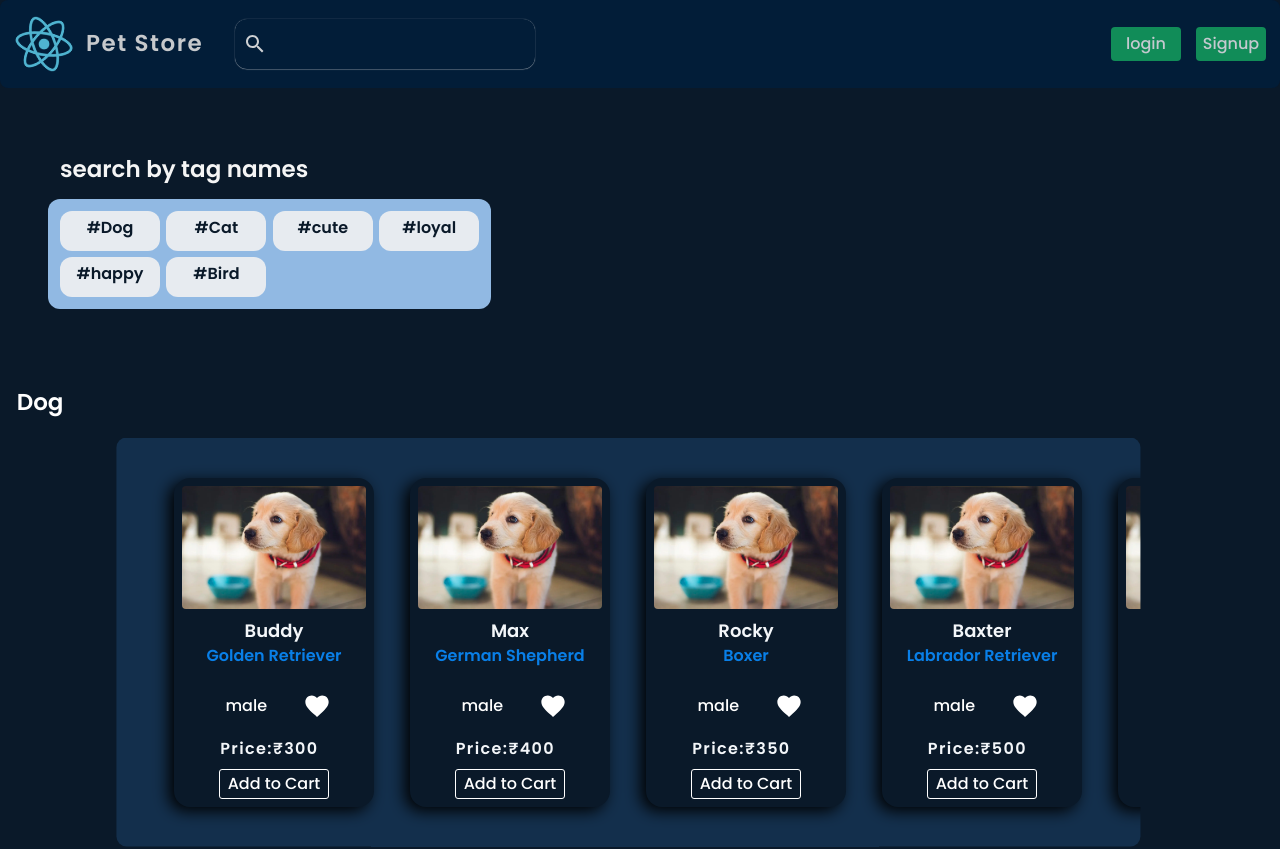
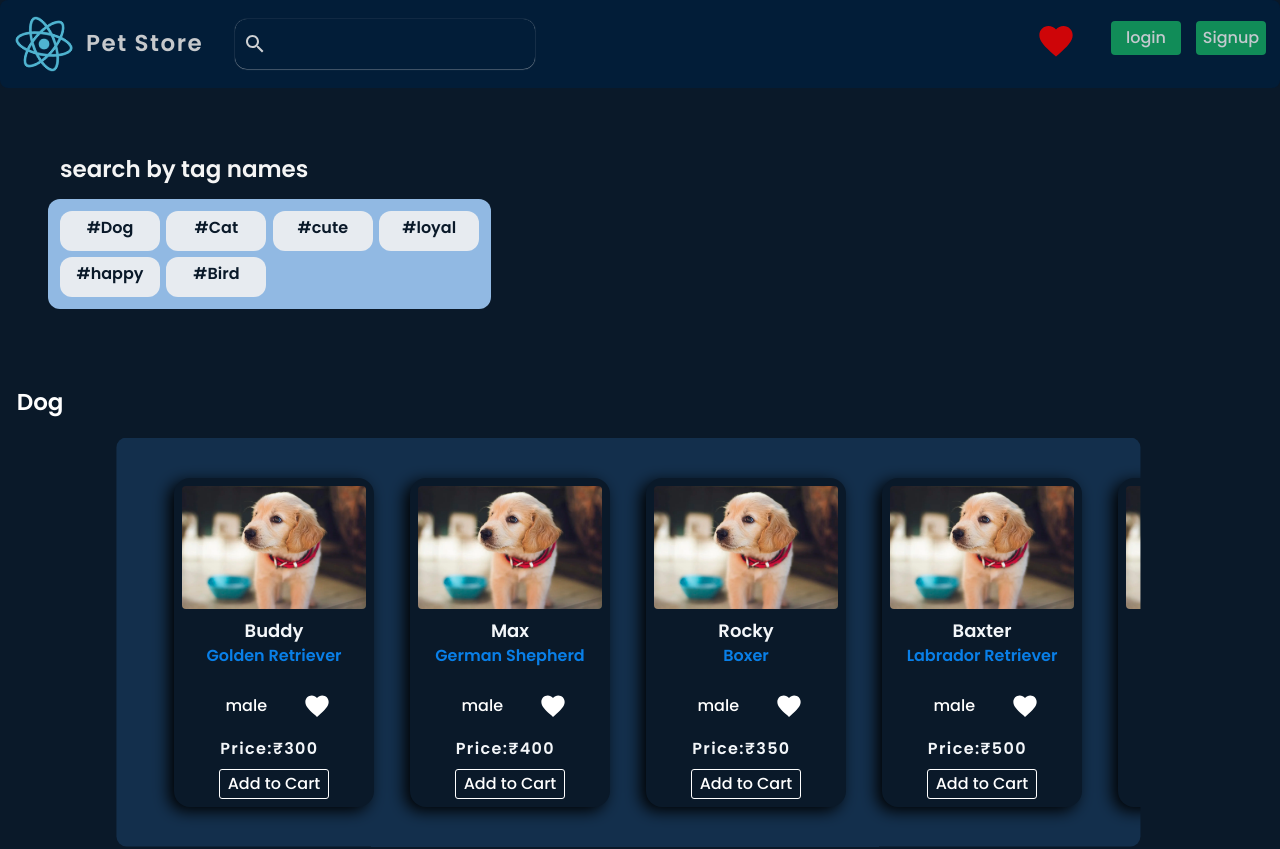
Before and after one commit to Krishcode264/pet-shop, a React (Create React App) app: page / in a window 1280 px wide. Shown: the top 849 px of the page. Built offline with nearby package versions, Linux system fonts and the light colour scheme; no server answers.

Commit message:
now non logged user can see his liked pets

```diff
--- a/src/componants/navbar/NavBar.jsx
+++ b/src/componants/navbar/NavBar.jsx
@@ -18,14 +18,20 @@ const NavBar = () => {
   }
   return (
     <div className="main_nav">
-        <div className="right_nav">
+      <div className="right_nav">
         <TopNav />
-      <Search/>
-        </div>
-        <div className='auth_btns'>
+        <Search />
+      </div>
+      <div className="auth_btns">
         {!profileStates.user.islogged ? (
           <>
+               <Link to="/liked">
 
+            <FavoriteIcon
+              title="check your wishlist"
+              className="wishlist_icon"
+            />
+          </Link>
            <SignUp content="login" route="/login" />
            <SignUp content="Signup" route="/signup" />
           </>
@@ -41,10 +47,9 @@ const NavBar = () => {
 
       </div>
 
-           { profileStates.profileCard.showProfile? (<UserProfile/>) : null}
-
-      </div>
-  )
+      {profileStates.profileCard.showProfile ? <UserProfile /> : null}
+    </div>
+  );
 }
 
 export default NavBar
```
